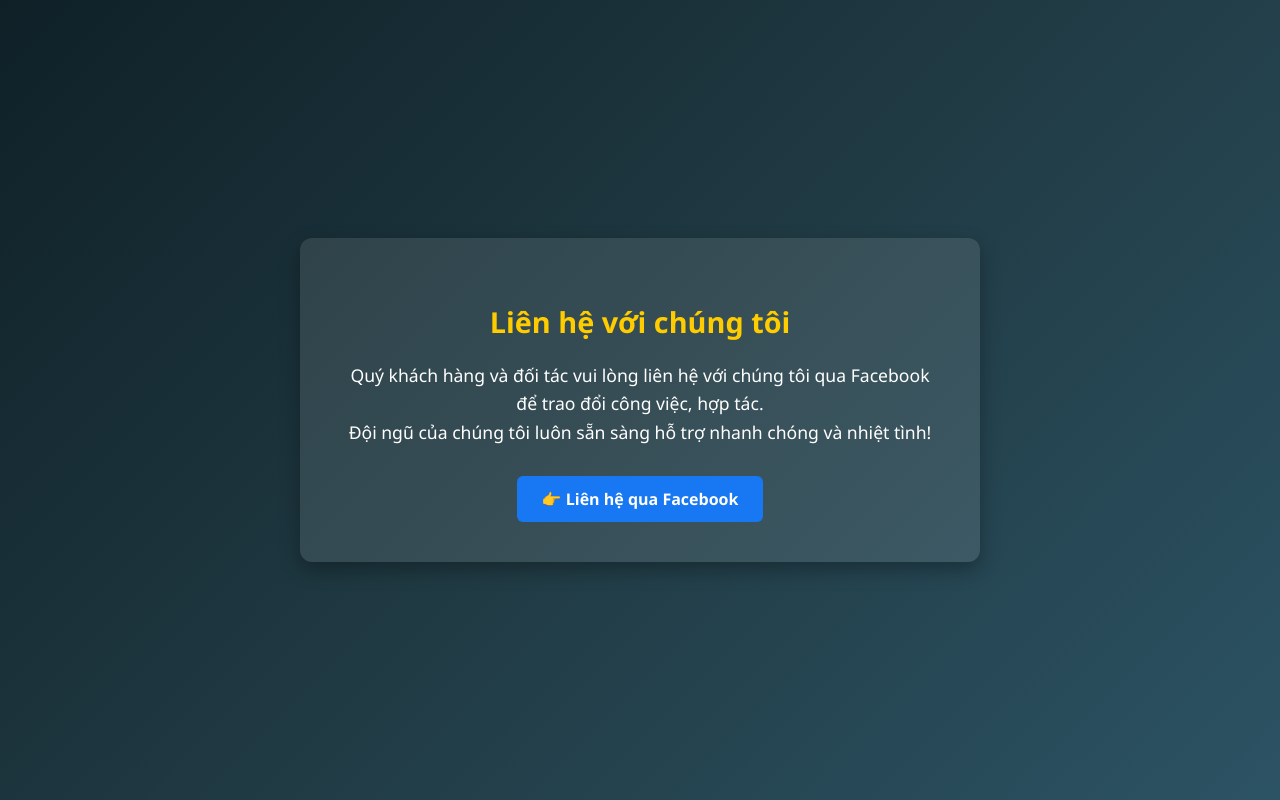
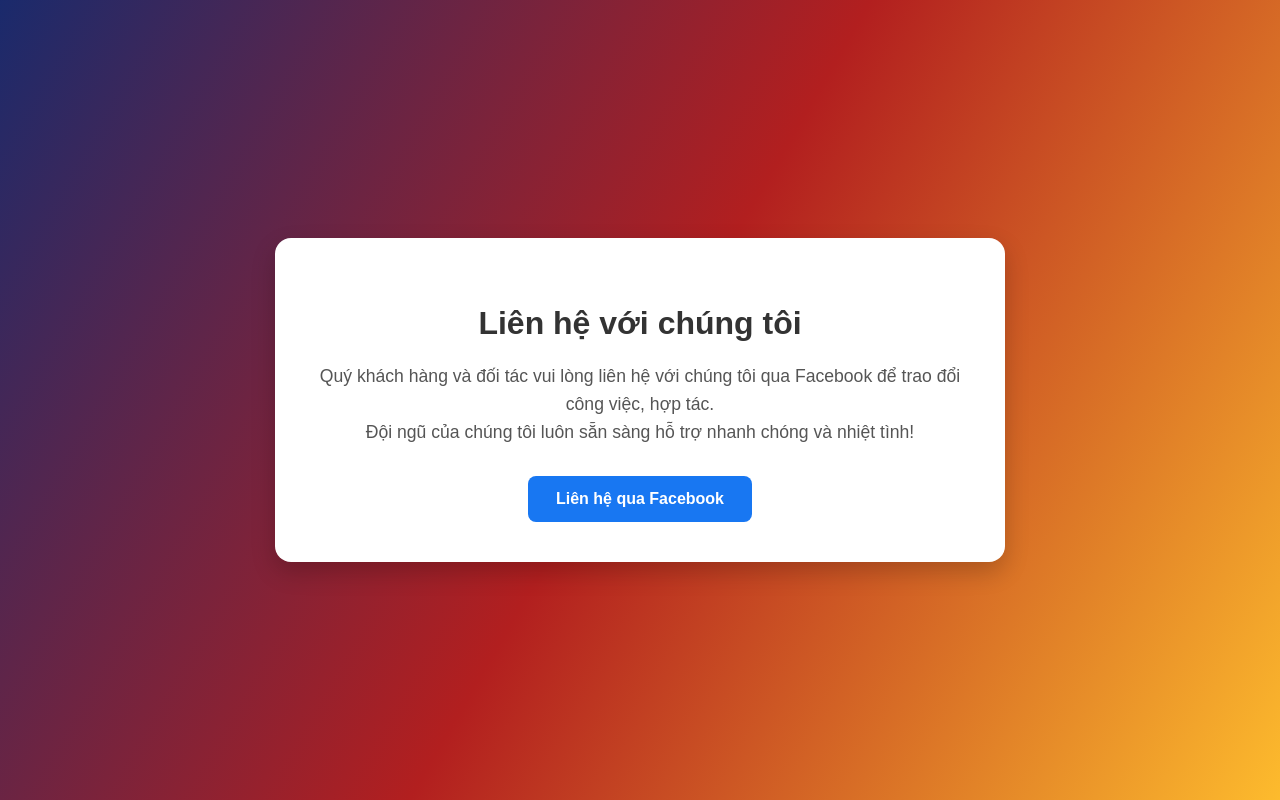
Before and after one commit to hiphopnationalvn/hiphopnationalvn.github.io, a plain HTML site: page index.html in a window 1280 px wide. Drawn offline with Linux system fonts and the light colour scheme.

Commit message:
Update index.html

```diff
--- a/index.html
+++ b/index.html
@@ -7,56 +7,70 @@
   <style>
     body {
       margin: 0;
-      font-family: 'Segoe UI', Tahoma, Geneva, Verdana, sans-serif;
-      background: linear-gradient(135deg, #0f2027, #203a43, #2c5364);
+      font-family: 'Poppins', Arial, sans-serif;
+      background: linear-gradient(120deg, #1a2a6c, #b21f1f, #fdbb2d);
       display: flex;
       justify-content: center;
       align-items: center;
       height: 100vh;
-      color: #fff;
     }
-    .container {
-      background: rgba(255, 255, 255, 0.1);
+
+    .card {
+      background: #fff;
       padding: 40px;
-      border-radius: 12px;
-      max-width: 600px;
+      border-radius: 16px;
+      box-shadow: 0 10px 25px rgba(0, 0, 0, 0.2);
       text-align: center;
-      box-shadow: 0 8px 20px rgba(0,0,0,0.3);
+      max-width: 650px;
+      animation: fadeIn 1.2s ease-in-out;
     }
-    h2 {
-      color: #ffcc00;
+
+    .card h2 {
+      font-size: 2rem;
+      color: #333;
       margin-bottom: 20px;
-      font-size: 1.8em;
     }
-    p {
-      font-size: 1.1em;
+
+    .card p {
+      font-size: 1.1rem;
+      color: #555;
       line-height: 1.6;
       margin-bottom: 30px;
     }
-    a {
+
+    .btn {
       display: inline-block;
       background: #1877f2;
       color: #fff;
-      padding: 12px 25px;
-      border-radius: 6px;
+      padding: 14px 28px;
+      font-size: 1rem;
+      font-weight: 600;
+      border-radius: 8px;
       text-decoration: none;
-      font-weight: bold;
-      transition: 0.3s;
+      transition: all 0.3s ease;
     }
-    a:hover {
-      background: #145dbf;
+
+    .btn:hover {
+      background: #0f5cc0;
+      transform: translateY(-3px);
+      box-shadow: 0 6px 15px rgba(24, 119, 242, 0.5);
+    }
+
+    @keyframes fadeIn {
+      from { opacity: 0; transform: translateY(20px); }
+      to { opacity: 1; transform: translateY(0); }
     }
   </style>
 </head>
 <body>
-  <div class="container">
+  <div class="card">
     <h2>Liên hệ với chúng tôi</h2>
     <p>
       Quý khách hàng và đối tác vui lòng liên hệ với chúng tôi qua Facebook để trao đổi công việc, hợp tác.<br>
       Đội ngũ của chúng tôi luôn sẵn sàng hỗ trợ nhanh chóng và nhiệt tình!
     </p>
-    <a href="https://www.facebook.com/share/1CGEcU6fh3/?mibextid=wwXIfr" target="_blank">
-      👉 Liên hệ qua Facebook
+    <a href="https://www.facebook.com/share/1CGEcU6fh3/?mibextid=wwXIfr" target="_blank" class="btn">
+        Liên hệ qua Facebook
     </a>
   </div>
 </body>
```
